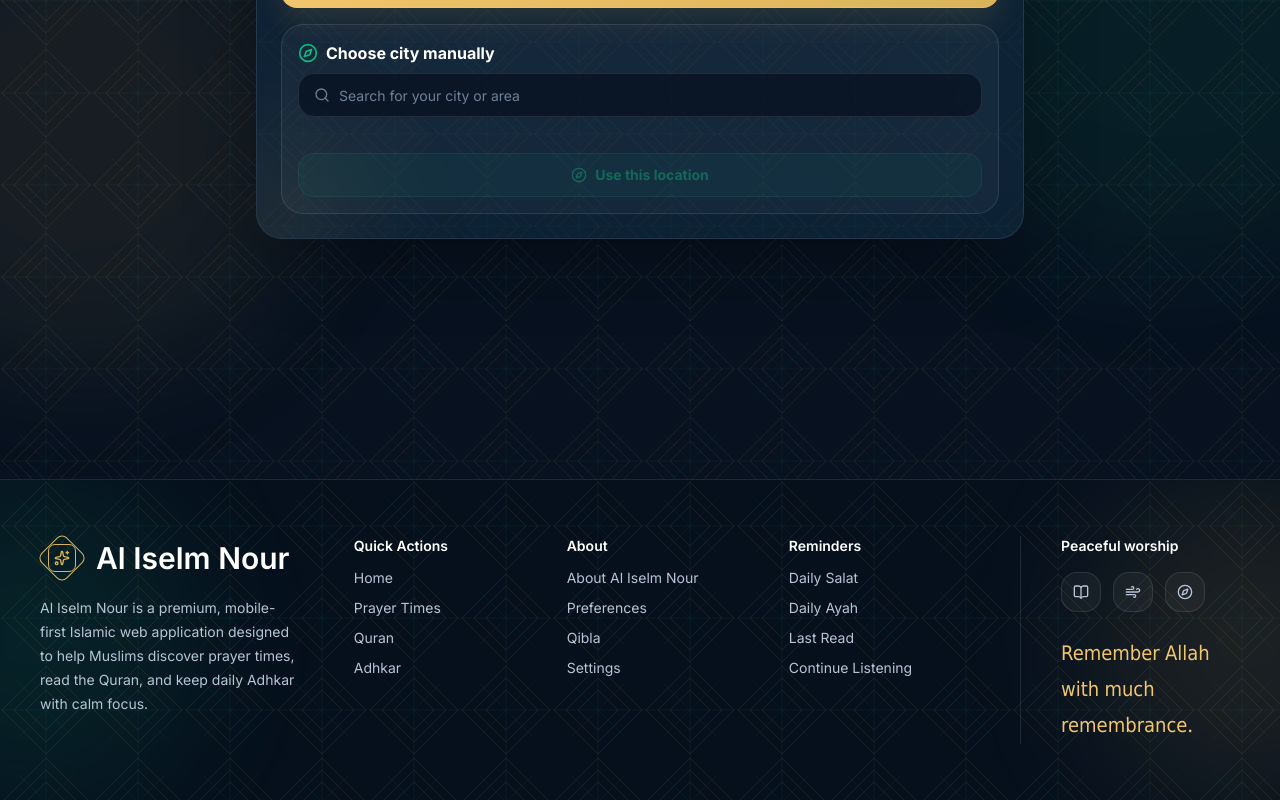
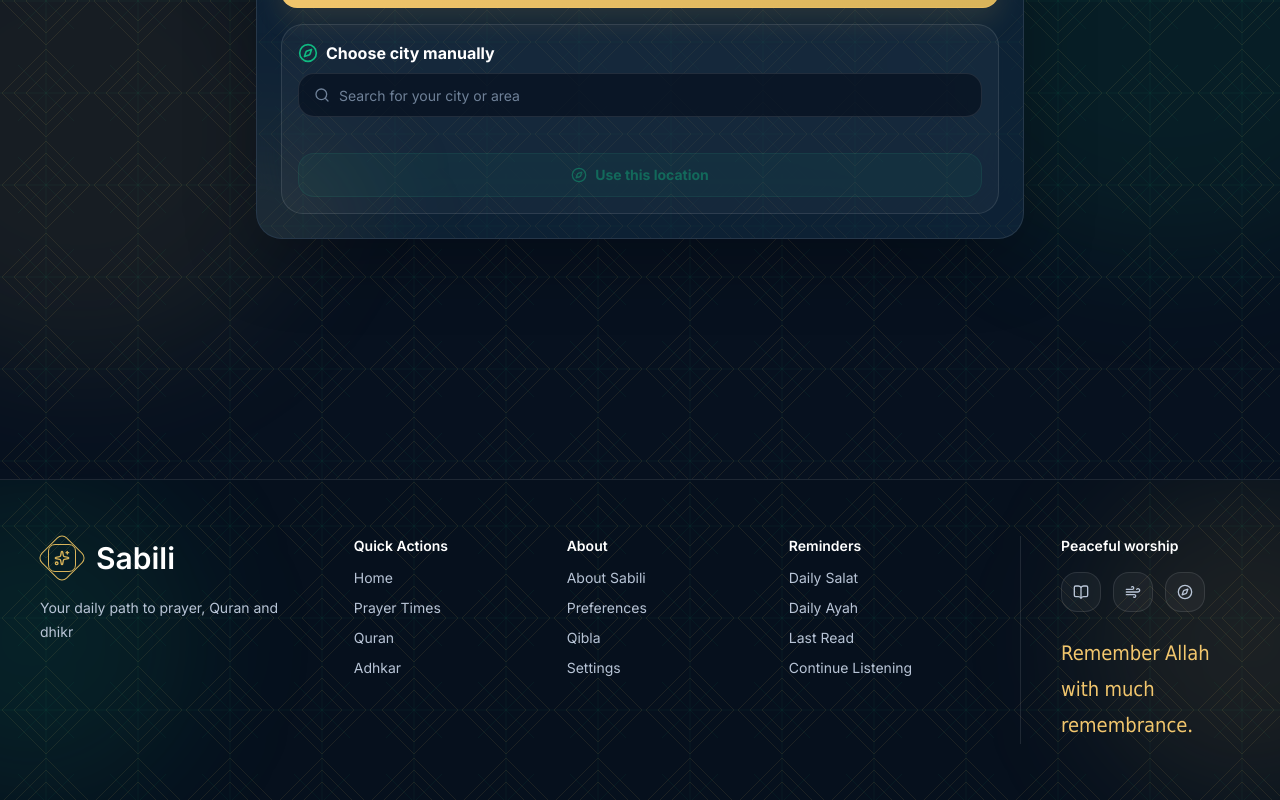
Before and after one commit to faresxjmaii/Sabili-Islamic-Quran-App, a React (Vite) app: page /prayer in a window 1280 px wide. Shown: the part 414-1214 px from the top of the page. Built offline with nearby package versions, Linux system fonts and the light colour scheme; a web font is replaced by a local one.

Commit message:
Rebrand app to Sabili

```diff
--- a/index.html
+++ b/index.html
@@ -4,7 +4,8 @@
     <meta charset="UTF-8" />
     <link rel="icon" type="image/svg+xml" href="/vite.svg" />
     <meta name="viewport" content="width=device-width, initial-scale=1.0, maximum-scale=1.0, user-scalable=no" />
-    <title>Al Iselm Nour - Islamic App</title>
+    <meta name="description" content="Your daily path to prayer, Quran and dhikr" />
+    <title>Sabili - Your daily path to prayer, Quran and dhikr</title>
 
     <!-- Google Fonts -->
     <link rel="preconnect" href="https://fonts.googleapis.com">
--- a/package.json
+++ b/package.json
@@ -1,5 +1,5 @@
 {
-  "name": "al-iselm-nour",
+  "name": "sabili",
   "private": true,
   "version": "0.0.0",
   "type": "module",
--- a/src/components/BrandLogo.tsx
+++ b/src/components/BrandLogo.tsx
@@ -1,10 +1,13 @@
 import { Link } from 'react-router-dom';
+import { useI18n } from '../i18n';
 
 type BrandLogoProps = {
   compact?: boolean;
 };
 
 export default function BrandLogo({ compact = false }: BrandLogoProps) {
+  const { t } = useI18n();
+
   return (
     <Link to="/" className="group flex shrink-0 items-center gap-3">
       <div className={compact ? 'relative grid size-11 place-items-center text-[#D9B45A]' : 'relative grid size-12 place-items-center text-[#D9B45A]'}>
@@ -14,7 +17,7 @@ export default function BrandLogo({ compact = false }: BrandLogoProps) {
         <span className="absolute size-1.5 rounded-full bg-[#D9B45A] shadow-[0_0_24px_6px_rgba(217,180,90,0.9)]" />
       </div>
       <span className={compact ? 'text-xl font-semibold tracking-[-0.02em] text-white' : 'text-2xl font-semibold tracking-[-0.02em] text-white'}>
-        Al Iselm Nour
+        {t('appName')}
       </span>
     </Link>
   );
--- a/src/components/Footer.tsx
+++ b/src/components/Footer.tsx
@@ -26,7 +26,7 @@ export default function Footer() {
               <span className="absolute inset-2 rounded-[7px] border border-current" />
               <Sparkles className="size-4" />
             </span>
-            <span className="text-3xl font-semibold text-white">Al Iselm Nour</span>
+            <span className="text-3xl font-semibold text-white">{t('appName')}</span>
           </Link>
           <p className="max-w-[260px] text-sm leading-6 text-[#B8C4D6]">{t('aboutP1')}</p>
         </div>
--- a/src/i18n.ts
+++ b/src/i18n.ts
@@ -3,6 +3,8 @@ import type { Language, PrayerName } from './types';
 
 const translations = {
   en: {
+    appName: 'Sabili',
+    appTagline: 'Your daily path to prayer, Quran and dhikr',
     navHome: 'Home',
     navPrayer: 'Prayer Times',
     navSalat: 'Salat',
@@ -96,7 +98,7 @@ const translations = {
     locationSearchPlaceholder: 'Search for your city or area',
     placeSearchNotFound: 'We could not find this place. Try typing the city and country.',
     enableLocationTitle: 'Enable your location',
-    enableLocationDescription: 'Al Iselm Nour uses your authorised GPS position to calculate accurate local prayer times. No fake default city will be shown.',
+    enableLocationDescription: 'Sabili uses your authorised GPS position to calculate accurate local prayer times. No fake default city will be shown.',
     enableLocationAction: 'Enable Location',
     chooseCityManually: 'Choose city manually',
     prayerTimesUnavailable: 'We could not calculate prayer times for this location. Please try again or choose your city manually.',
@@ -114,8 +116,8 @@ const translations = {
     repeats: 'repeats',
     source: 'Source',
     about: 'About',
-    aboutTitle: 'About Al Iselm Nour',
-    aboutP1: 'Al Iselm Nour is a premium, mobile-first Islamic web application designed to help Muslims discover prayer times, read the Quran, and keep daily Adhkar with calm focus.',
+    aboutTitle: 'About Sabili',
+    aboutP1: 'Your daily path to prayer, Quran and dhikr',
     aboutP2: 'The app uses public prayer and Quran sources, with local storage for preferences, bookmarks, audio state, and reading progress.',
     audioRecitation: 'Audio Recitation',
     continueListening: 'Continue Listening',
@@ -182,6 +184,8 @@ const translations = {
     bearingWithCompass: 'Compass adjusted using phone heading.',
   },
   ar: {
+    appName: 'سبيلي',
+    appTagline: 'طريقك اليومي للصلاة والقرآن والذكر',
     navHome: 'الرئيسية',
     navPrayer: 'أوقات الصلاة',
     navSalat: 'الصلاة',
@@ -275,7 +279,7 @@ const translations = {
     locationSearchPlaceholder: 'ابحث عن مدينتك أو منطقتك',
     placeSearchNotFound: 'لم نتمكن من العثور على هذا المكان. جرّب كتابة المدينة والبلد.',
     enableLocationTitle: 'تفعيل الموقع',
-    enableLocationDescription: 'يستخدم Al Iselm Nour موقعك المصرح به لحساب أوقات الصلاة المحلية بدقة. لن يتم عرض مدينة افتراضية وهمية.',
+    enableLocationDescription: 'يستخدم سبيلي موقعك المصرح به لحساب أوقات الصلاة المحلية بدقة. لن يتم عرض مدينة افتراضية وهمية.',
     enableLocationAction: 'تفعيل الموقع',
     chooseCityManually: 'اختر المدينة يدويًا',
     prayerTimesUnavailable: 'تعذر حساب أوقات الصلاة لهذا الموقع. جرّب مرة أخرى أو اختر المدينة يدويًا.',
@@ -293,8 +297,8 @@ const translations = {
     repeats: 'مرات',
     source: 'المصدر',
     about: 'حول التطبيق',
-    aboutTitle: 'حول Al Iselm Nour',
-    aboutP1: 'Al Iselm Nour تطبيق إسلامي فاخر ومصمم للجوال أولًا، يساعد المسلم على معرفة أوقات الصلاة وقراءة القرآن والمحافظة على الأذكار اليومية بهدوء وتركيز.',
+    aboutTitle: 'حول سبيلي',
+    aboutP1: 'طريقك اليومي للصلاة والقرآن والذكر',
     aboutP2: 'يعتمد التطبيق على مصادر عامة لأوقات الصلاة والقرآن، ويحفظ التفضيلات والعلامات وحالة الصوت وآخر قراءة محليًا على جهازك.',
     audioRecitation: 'التلاوة الصوتية',
     continueListening: 'متابعة الاستماع',
@@ -361,6 +365,8 @@ const translations = {
     bearingWithCompass: 'تم تعديل الزاوية باستخدام اتجاه الهاتف.',
   },
   it: {
+    appName: 'Sabili',
+    appTagline: 'Il tuo percorso quotidiano per preghiera, Corano e dhikr',
     navHome: 'Home',
     navPrayer: 'Orari preghiera',
     navSalat: 'Salat',
@@ -454,7 +460,7 @@ const translations = {
     locationSearchPlaceholder: 'Cerca la tua città o zona',
     placeSearchNotFound: 'Non abbiamo trovato questa località. Prova a scrivere città e Paese.',
     enableLocationTitle: 'Abilita la tua posizione',
-    enableLocationDescription: 'Al Iselm Nour usa la tua posizione autorizzata per calcolare orari di preghiera locali accurati. Non verra mostrata una citta predefinita fittizia.',
+    enableLocationDescription: 'Sabili usa la tua posizione autorizzata per calcolare orari di preghiera locali accurati. Non verra mostrata una citta predefinita fittizia.',
     enableLocationAction: 'Abilita posizione',
     chooseCityManually: 'Scegli citta manualmente',
     prayerTimesUnavailable: 'Non siamo riusciti a calcolare gli orari di preghiera per questa posizione. Riprova o scegli la citta manualmente.',
@@ -472,8 +478,8 @@ const translations = {
     repeats: 'volte',
     source: 'Fonte',
     about: 'Informazioni',
-    aboutTitle: 'Informazioni su Al Iselm Nour',
-    aboutP1: 'Al Iselm Nour e una web app islamica premium, mobile-first, pensata per aiutare i musulmani con orari di preghiera, Quran e Adhkar quotidiani.',
+    aboutTitle: 'Informazioni su Sabili',
+    aboutP1: 'Il tuo percorso quotidiano per preghiera, Corano e dhikr',
     aboutP2: 'L app usa fonti pubbliche per preghiera e Quran, con salvataggio locale per preferenze, segnalibri, audio e progressi di lettura.',
     audioRecitation: 'Recitazione audio',
     continueListening: 'Continua ascolto',
--- a/src/pages/PrayerTimes.tsx
+++ b/src/pages/PrayerTimes.tsx
@@ -175,7 +175,7 @@ export default function PrayerTimesPage() {
 
   const handleShare = async () => {
     const summary = [
-      'Al Iselm Nour',
+      t('appName'),
       `${t('prayerTimesTitle')} - ${locationLabel}`,
       `${t('nextPrayer')}: ${nextPrayerLabel} ${next?.time ?? ''}`,
       `${t('timeRemaining')}: ${next?.timeLeft ?? ''}`,
@@ -184,7 +184,7 @@ export default function PrayerTimesPage() {
     try {
       if (navigator.share) {
         await navigator.share({
-          title: 'Al Iselm Nour',
+          title: t('appName'),
           text: summary,
           url: window.location.href,
         });
```
Also changed, not shown: 2 other files (tests, documents, lock files or other folders).
